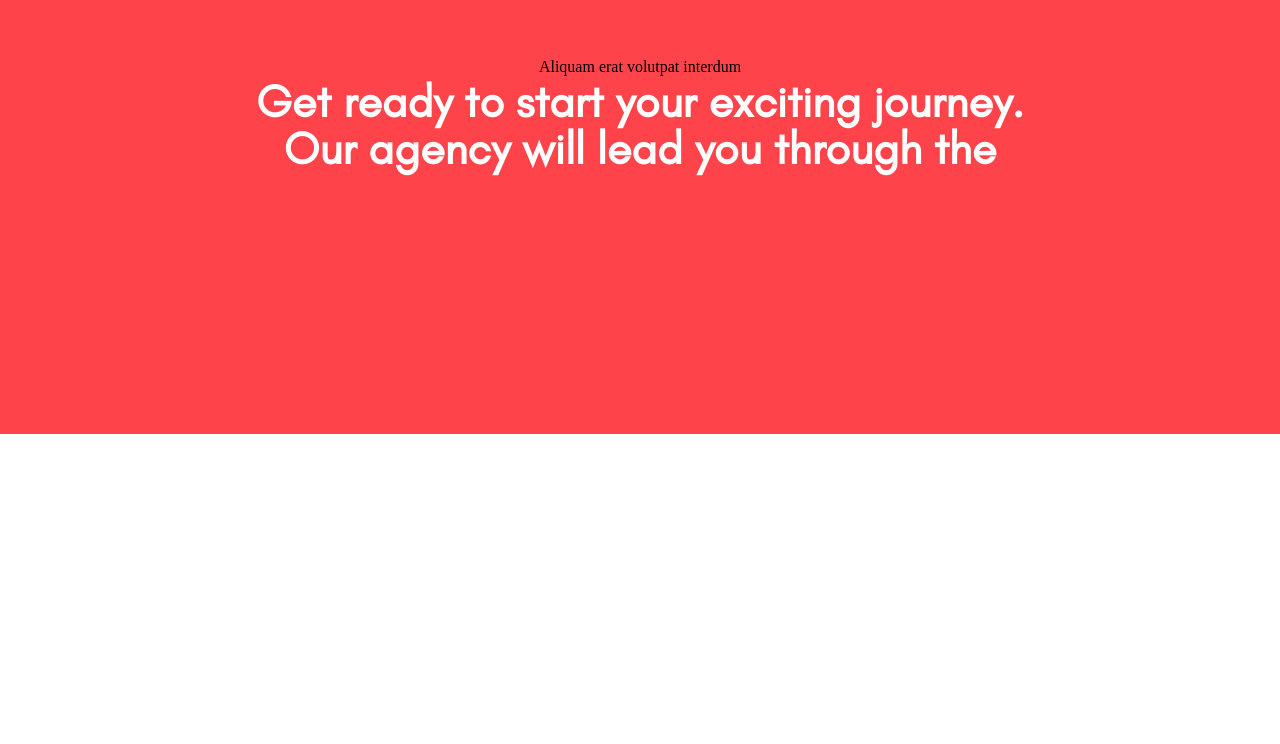
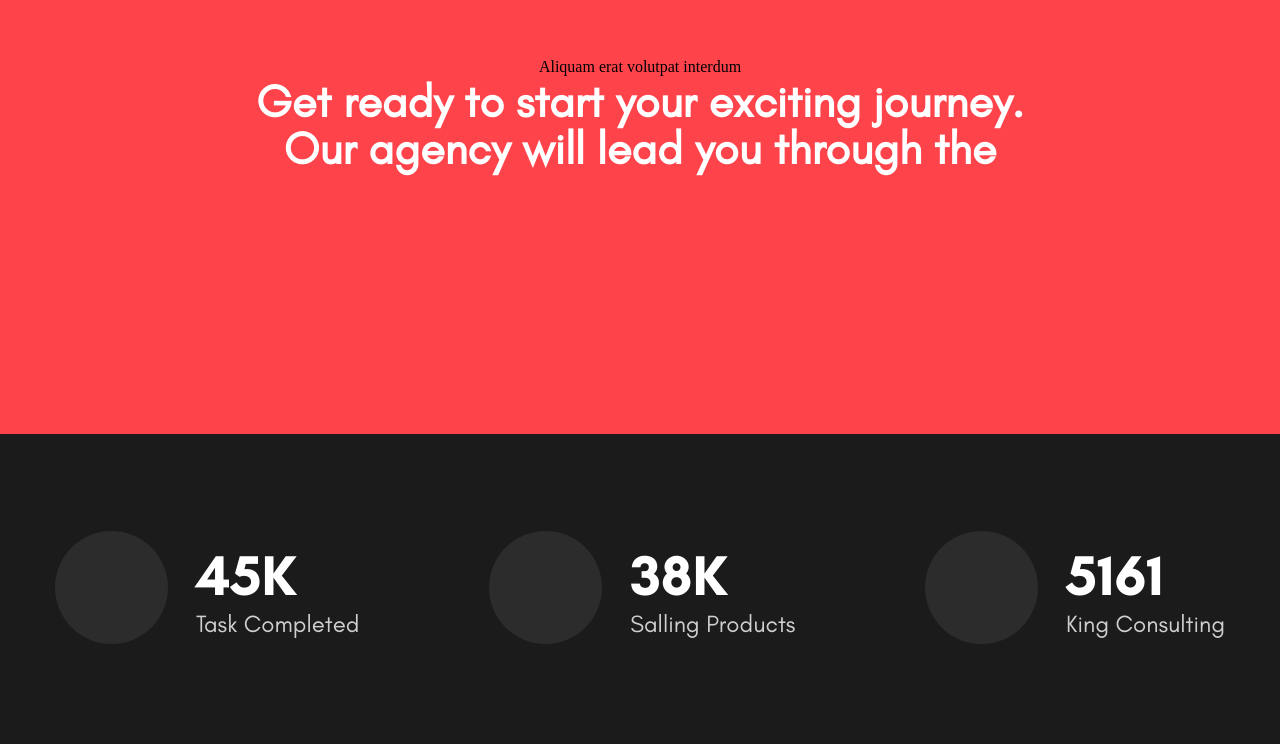
Before and after one commit to ilopachulia/personal-project-html-and-css, a plain HTML site: page index.html in a window 1280 px wide. Shown: the part 2769-3513 px from the top of the page. Before the commit the page ends 3203 px from the top, so only its background shows below. Drawn offline with Linux system fonts and the light colour scheme.

Commit message:
component 7 is fully ready

```diff
--- a/index.html
+++ b/index.html
@@ -9,8 +9,9 @@
     <link rel="stylesheet" href="./styles folder/component-2.css" />
     <link rel="stylesheet" href="./styles folder/component-3.css" />
     <link rel="stylesheet" href="./styles folder/component-4.css" />
-    <link rel="stylesheet" href="./styles folder/compontent-5.css" />
+    <link rel="stylesheet" href="./styles folder/component-5.css" />
     <link rel="stylesheet" href="./styles folder/component-6.css" />
+    <link rel="stylesheet" href="./styles folder/component-7.css" />
     <link rel="preconnect" href="https://fonts.googleapis.com" />
     <link rel="preconnect" href="https://fonts.gstatic.com" crossorigin />
 
@@ -374,6 +375,8 @@
             </div>
           </div>
         </div>
+
+        <!-- Component 6 -->
         <div class="main-container youtube-container flex">
           <div class="container">
             <p class="youtube-container-headline">
@@ -386,6 +389,47 @@
           </div>
 
         </div>
+        <div class="main-container youtube-container-footer">
+          <div class="container youtube-footer-child">
+            <div class="common-container">
+              <div class="svg-container">
+                <svg xmlns="http://www.w3.org/2000/svg" width="113" height="113" viewBox="0 0 113 113">
+                  <circle id="Ellipse_530" data-name="Ellipse 530" cx="56.5" cy="56.5" r="56.5" fill="#2d2c2c"/>
+                </svg>
+
+              </div>
+              <div>
+                <p class="quantity">45K</p>
+                <p class="task-completed">Task Completed</p>
+              </div>
+            </div>
+            <div class="common-container">
+              <div class="svg-container">
+                <svg xmlns="http://www.w3.org/2000/svg" width="113" height="113" viewBox="0 0 113 113">
+                  <circle id="Ellipse_530" data-name="Ellipse 530" cx="56.5" cy="56.5" r="56.5" fill="#2d2c2c"/>
+                </svg>
+
+              </div>
+              <div>
+                <p class="quantity">38K</p>
+                <p class="task-completed">Salling Products</p>
+              </div>
+            </div>
+            <div class="common-container">
+              <div class="svg-container">
+                <svg xmlns="http://www.w3.org/2000/svg" width="113" height="113" viewBox="0 0 113 113">
+                  <circle id="Ellipse_530" data-name="Ellipse 530" cx="56.5" cy="56.5" r="56.5" fill="#2d2c2c"/>
+                </svg>
+
+              </div>
+              <div>
+                <p class="quantity">5161</p>
+                <p class="task-completed">King Consulting</p>
+              </div>
+            </div>
+          </div>
+
+        </div>
       </div>
     </main>
   </body>
--- /dev/null
+++ b/styles folder/component-7.css
@@ -0,0 +1,32 @@
+.youtube-container-footer {
+  height: 310px;
+  background-color: #1b1b1b;
+}
+
+.common-container {
+  display: flex;
+  align-items: center;
+}
+
+.quantity {
+  font-family: "glacial-bold";
+  font-size: 57px;
+  color: #ffffff;
+}
+
+.task-completed {
+  font-family: "glacial-regular";
+  font-size: 24px;
+  color: #cfcfcf;
+}
+
+.svg-container {
+  margin-right: 28px;
+}
+
+.youtube-footer-child {
+  display: flex;
+  align-items: center;
+  justify-content: space-between;
+  height: 100%;
+}
```
Also changed, not shown: styles folder/component-5.css (renamed from styles folder/compontent-5.css).
